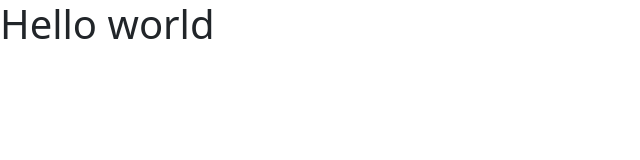
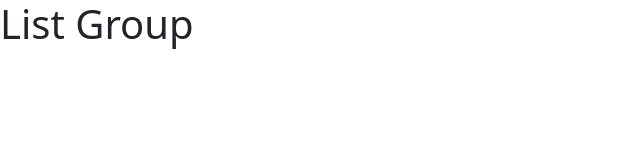
Before and after one commit to Ellie-Aghajani/gamepedia, a React (Vite) app: page / in a window 1280 px wide. Shown: the top 160 px of the page, without its empty margins (0-640 px from the left). Built offline with nearby package versions, Linux system fonts and the light colour scheme.

Commit message:
importListGroup Function

```diff
--- a/src/App.tsx
+++ b/src/App.tsx
@@ -1,7 +1,7 @@
-import Message from "./Message";
+import ListGroup from "./components/ListGroup";
 
 function App() {
-  return <div><Message /></div>;
+  return <div><ListGroup /></div>;
 }
 
 export default App;
```
